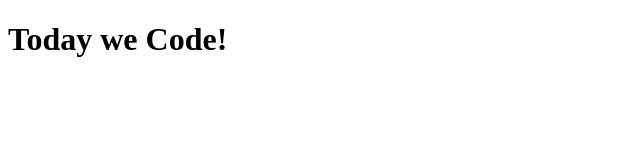
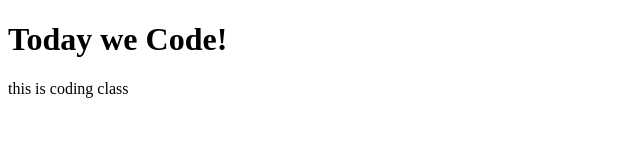
Before and after one commit to michelleholly/intro-to-github, a plain HTML site: page index.html in a window 1280 px wide. Shown: the whole page, without its empty margins (0-640 px from the left). Drawn offline with Linux system fonts and the light colour scheme.

Commit message:
add paragraph

```diff
--- a/index.html
+++ b/index.html
@@ -7,5 +7,6 @@
 
 <body>
 	<h1>Today we Code!</h1>
+		<p> this is coding class</p>
 </body>
 </html>
```
